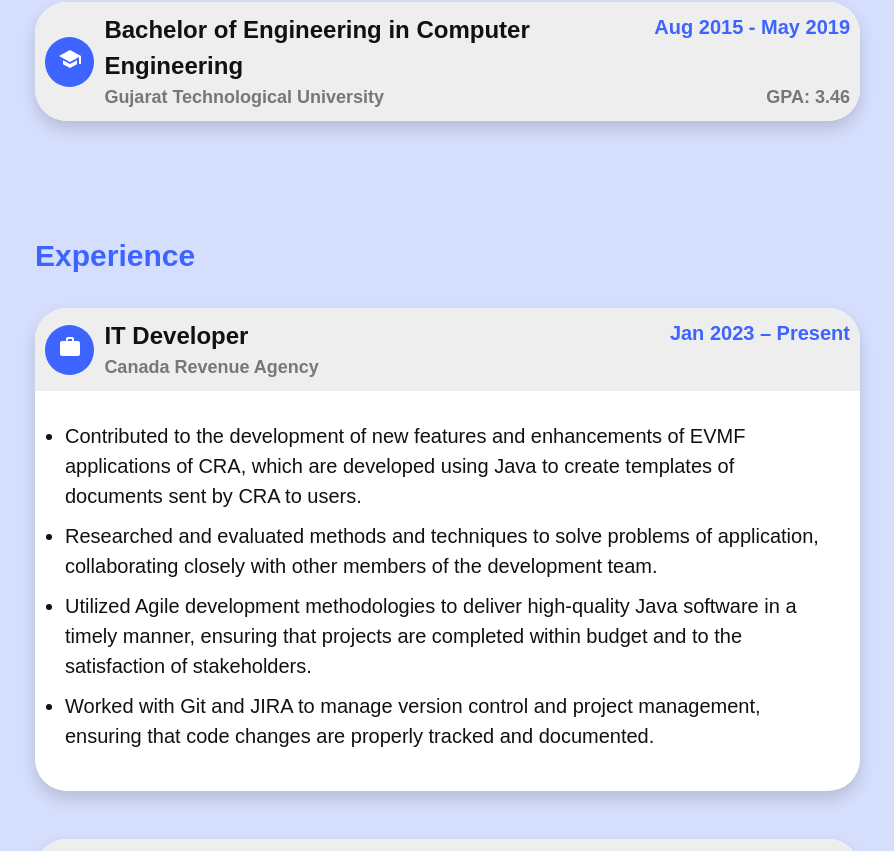
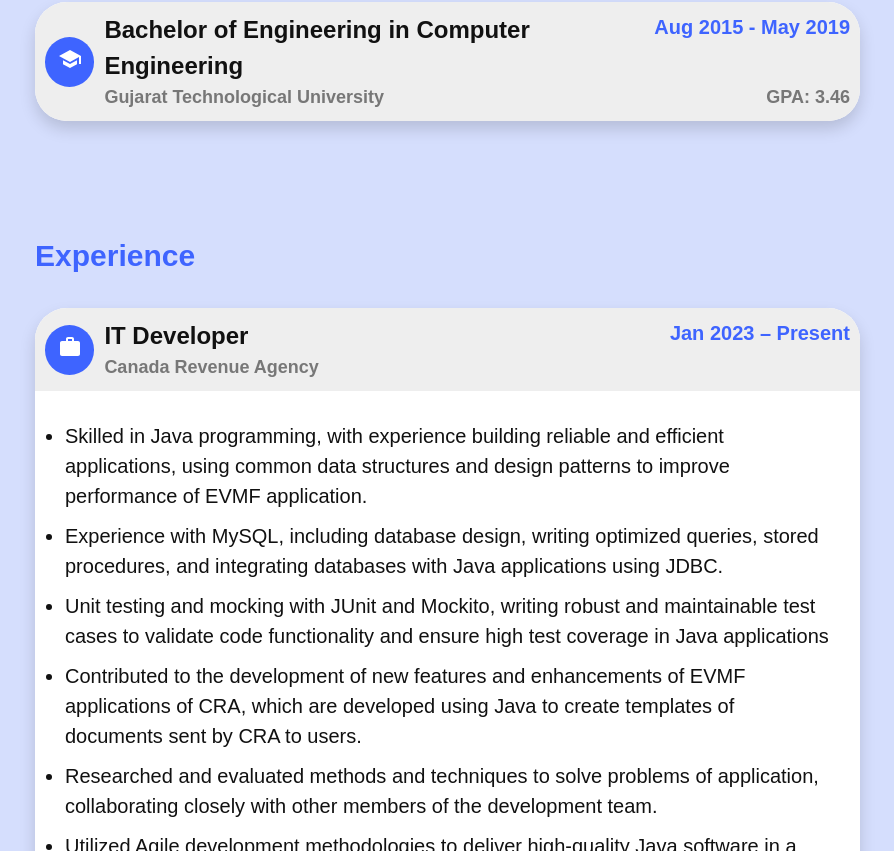
Before and after one commit to Sahil3198/sp-portfolio, a React (Create React App) app in the folder frontend/: page /resume in a window 1280 px wide. Shown: the part 396-1247 px from the top of the page, without its empty margins (335-1229 px from the left). Built offline with nearby package versions, Linux system fonts and the light colour scheme.

Commit message:
Updated resume with latest info

```diff
--- a/frontend/src/config/constants.js
+++ b/frontend/src/config/constants.js
@@ -1,7 +1,7 @@
 module.exports = {
     BIDNBARGAIN_SS: "https://firebasestorage.googleapis.com/v0/b/sahil-portfolio-7727b.appspot.com/o/Projects%2FBidnBargain.png?alt=media&token=716b2788-fa04-4e1b-abc5-3e2908374726",
-    BIDNBARGAIN_URL: "http://www.bidnbargain.com",
-    PROFILE_PIC: "https://firebasestorage.googleapis.com/v0/b/sahil-portfolio-7727b.appspot.com/o/About%2FAbout.jpg?alt=media&token=a152813b-203d-4c54-b577-668397c14a71",
+    BIDNBARGAIN_URL: "https://bnb-fcg1.onrender.com",
+    PROFILE_PIC: "https://firebasestorage.googleapis.com/v0/b/sahil-portfolio-7727b.appspot.com/o/About%2FTemp.jpg?alt=media&token=f628ad54-c805-4467-b3cd-606cebf7d7ad",
     JAVA_LOGO: "https://firebasestorage.googleapis.com/v0/b/sahil-portfolio-7727b.appspot.com/o/Logo%2Fjava-logo.svg?alt=media&token=6cab8d59-b0c4-476a-a5eb-cbeb5ee2bb8c",
     JAVASCRIPT_LOGO: "https://firebasestorage.googleapis.com/v0/b/sahil-portfolio-7727b.appspot.com/o/Logo%2Fjavascript-logo.svg?alt=media&token=0cc38979-130f-4871-8ebf-b81d9c8e9350",
     HTML_LOGO: "https://firebasestorage.googleapis.com/v0/b/sahil-portfolio-7727b.appspot.com/o/Logo%2Fw3_html5-logo.svg?alt=media&token=ed925950-7771-49d1-beb9-39dcc25b5b82",
--- a/frontend/src/pages/About/About.js
+++ b/frontend/src/pages/About/About.js
@@ -37,7 +37,7 @@ const About = () => {
                             <div className="counter-wrap col-md-12">
                                 <div className="text">
                                     <p>
-                                        <a href="https://drive.google.com/file/d/1vMCGFfElyMFOvzX3uqRYdpNUN33COsWc/view?usp=drive_link" className="btn btn-primary py-3 px-3" target="_blank" rel="noreferrer">
+                                        <a href="https://drive.google.com/file/d/1CYrOLeJUbV45Qs8DAV6BYGOQub3UN8Dp/view?usp=sharing" className="btn btn-primary py-3 px-3" target="_blank" rel="noreferrer">
                                             Download Resume
                                         </a>
                                     </p>
--- a/frontend/src/pages/Home/Home.js
+++ b/frontend/src/pages/Home/Home.js
@@ -6,6 +6,9 @@ const Home = () => {
     const textList = [
       "Developer.",
       "Gamer.",
+      "Boxer.",
+      "Gym Enthusiast",
+      "Calisthenics Lover.",
     ]
 
   useEffect(() => {
--- a/frontend/src/pages/Resume/Resume.js
+++ b/frontend/src/pages/Resume/Resume.js
@@ -85,6 +85,9 @@ const Resume = () => {
                                 </div>
                                 <div className="card-body">
                                     <ul>
+                                        <li>Skilled in Java programming, with experience building reliable and efficient applications, using common data structures and design patterns to improve performance of EVMF application.</li>
+                                        <li>Experience with MySQL, including database design, writing optimized queries, stored procedures, and integrating databases with Java applications using JDBC.</li>
+                                        <li>Unit testing and mocking with JUnit and Mockito, writing robust and maintainable test cases to validate code functionality and ensure high test coverage in Java applications</li>
                                         <li>Contributed to the development of new features and enhancements of EVMF applications of CRA, which are developed using Java to create templates of documents sent by CRA to users.</li>
                                         <li>Researched and evaluated methods and techniques to solve problems of application, collaborating closely with other members of the development team.</li>
                                         <li>Utilized Agile development methodologies to deliver high-quality Java software in a timely manner, ensuring that projects are completed within budget and to the satisfaction of stakeholders.</li>
```
Also changed, not shown: 1 other file (tests, documents, lock files or other folders).
